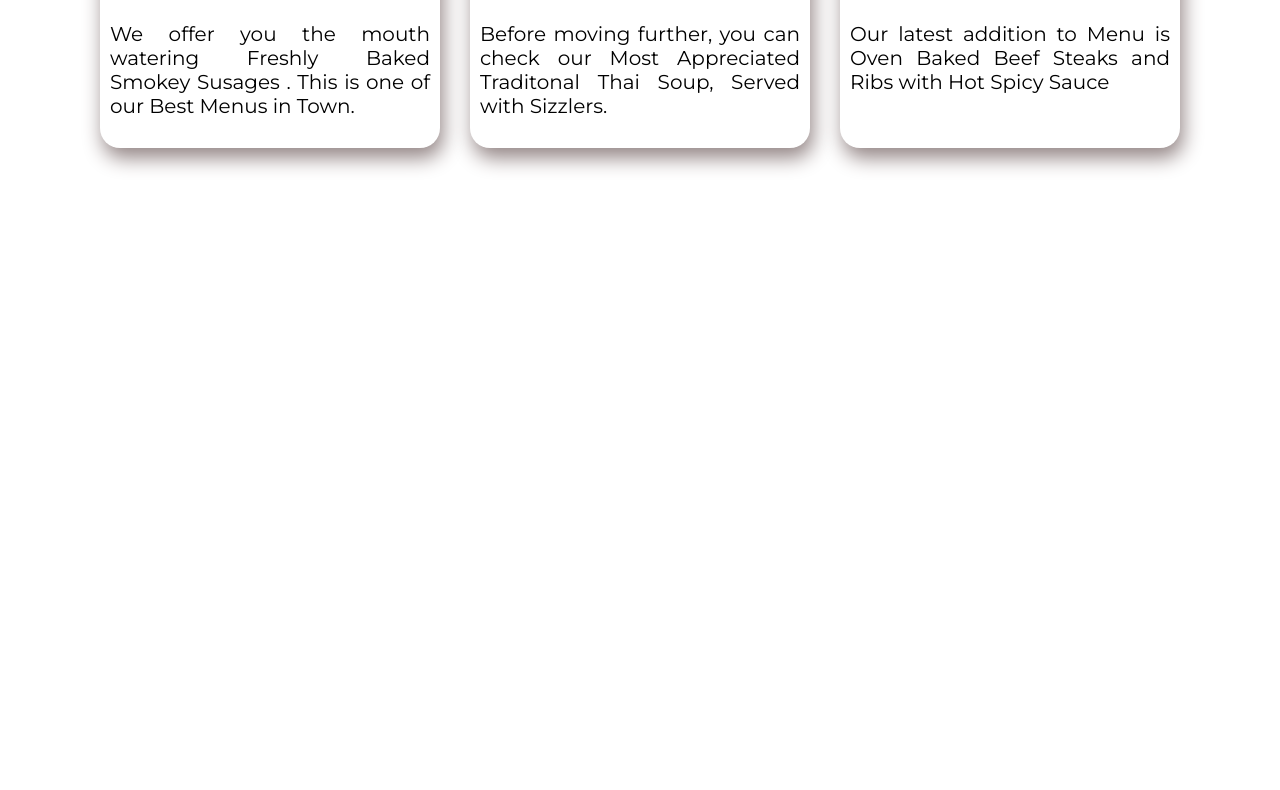
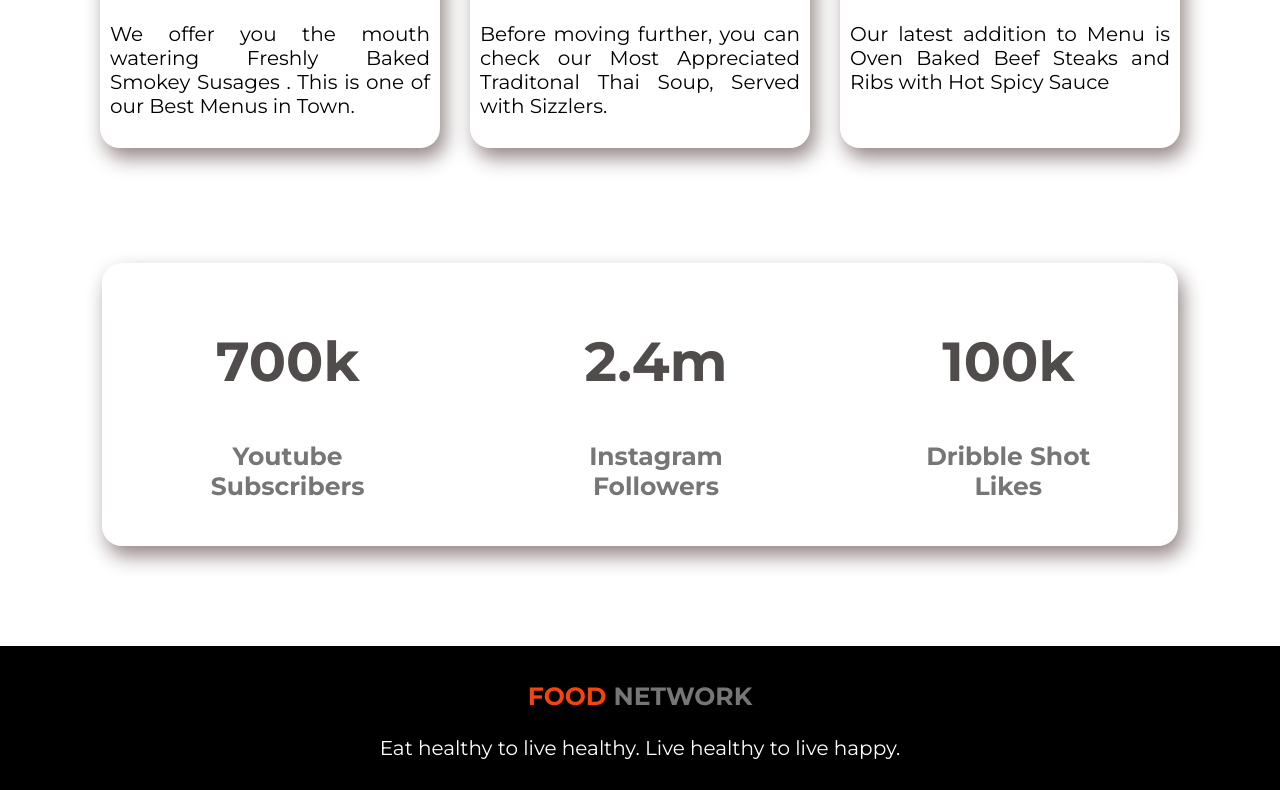
Before and after one commit to YasirMonon/assignment-food-network, a plain HTML site: page index.html in a window 1280 px wide. Shown: the part 2007-2797 px from the top of the page. Before the commit the page ends 2270 px from the top, so only its background shows below. Drawn offline with Linux system fonts and the light colour scheme.

Commit message:
Footer Added

```diff
--- a/index.html
+++ b/index.html
@@ -13,7 +13,7 @@
 </head>
 
 <body>
-    <section class="top-part flexible-container">
+    <section class="flexible-container top-part">
         <div class="half-width">
             <h1> <span class="special-color">Skip</span> The Diet, <br> Just Eat Healthy <br> With Food Network</h1>
             <p>Imagine you don't need a diet because we provide <br> healthy and delicious food for you!</p>
@@ -40,7 +40,7 @@
 
     </section>
 
-    <div>
+
     <div class="recipe-intro">
         <h2>Our Recipies</h2>
         <p>“Hello Dear ! We’re up on these Recipies this week , From mouth watering Chinese Items to Fresh
@@ -65,6 +65,25 @@
             <p>Our latest addition to Menu is Oven Baked Beef Steaks and Ribs with Hot Spicy Sauce</p>
         </div>
     </section>
+    <section class="flexible-container counter">
+        <div class="social-partition">
+            <h1>700k</h1>
+            <h3>Youtube Subscribers</h3>
+        </div>
+        <div class="social-partition">
+            <h1>2.4m</h1>
+            <h3>Instagram Followers</h3>
+        </div>
+        <div class="social-partition">
+            <h1>100k</h1>
+            <h3>Dribble Shot Likes</h3>
+        </div>
+
+    </section>
+    <footer>
+        <h3> <span class="special-color">FOOD</span> NETWORK</h3>
+        <p>Eat healthy to live healthy. Live healthy to live happy.</p>
+    </footer>
 </body>
 
 </html>
--- a/style.css
+++ b/style.css
@@ -91,7 +91,7 @@ p{
 }
 #recipe-box #partition{
     padding: 10px;
-    box-shadow: 3px 10px 20px rgb(148, 134, 134);
+    box-shadow: 5px 10px 20px rgb(148, 134, 134);
     border-radius: 20px;
     margin: 15px;
 }
@@ -99,3 +99,20 @@ p{
     width: 100%;
     margin: 10px auto 20px ;
 }
+.social-partition{
+    padding: 20px 50px;
+}
+.counter{
+    box-shadow: 5px 10px 20px rgb(148, 134, 134);
+    width: 84%;
+    margin: 0 auto 100px;
+    text-align: center;
+    justify-content: center;
+    border-radius: 20px;
+}
+footer{
+    background-color: #000000;
+    color: white;
+    padding: 10px 0px 10px 0px;
+    text-align: center;
+}
```
Lines whose indentation alone changed are shown as unchanged.
